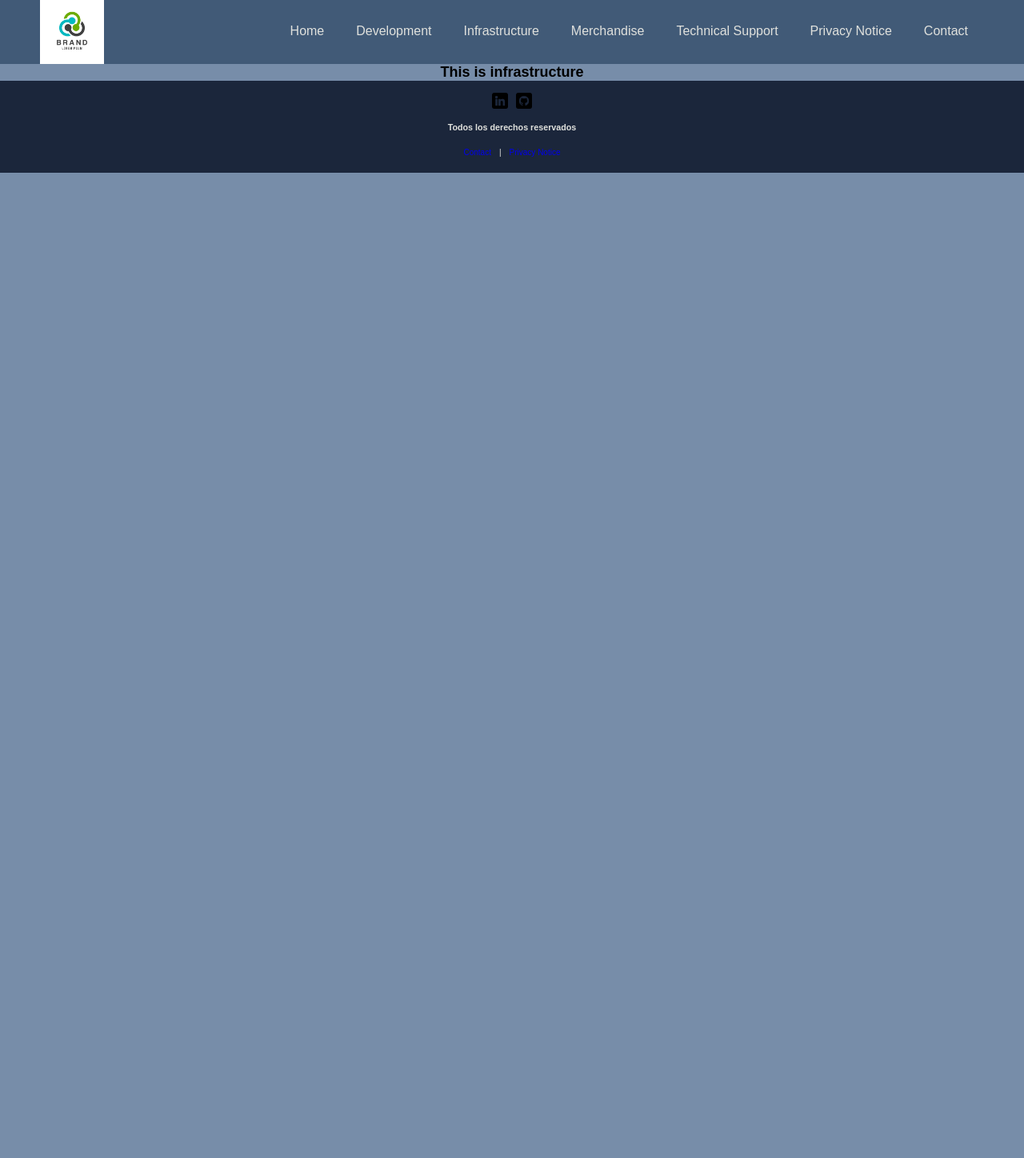
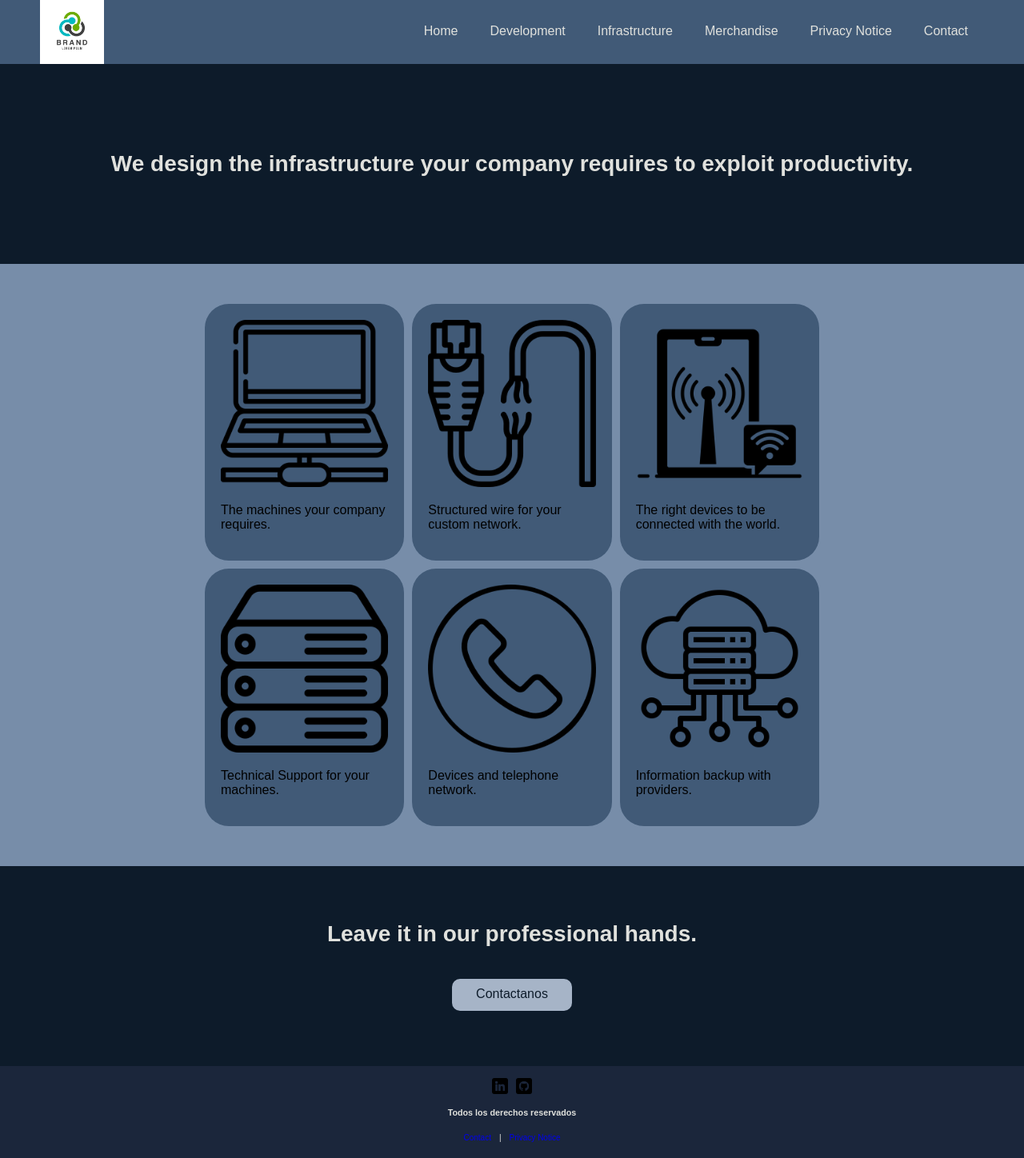
Before and after one commit to BPM17/Kabeldi, a Django app: page /infrastructure in a window 1280 px wide. Shown: the whole page at 80% size. Before the commit the page ends 216 px from the top, so only its background shows below. Run offline with Django 5.2, Linux system fonts and the light colour scheme.

Commit message:
Infrastructure web page is almost done working on details

```diff
--- a/Kabeldi/Kabeldi/urls.py
+++ b/Kabeldi/Kabeldi/urls.py
@@ -25,7 +25,6 @@ urlpatterns = [
     path("", views.index, name="index"),
     path("development", views.Development, name="development"),
     path("infrastructure", views.Infrastructure, name="infrastructure"),
-    path("technicalSupport", views.TechnicalSupport, name="technicalSupport"),
     path("contact", views.Contact, name="contact"),
     path("privacyNotice", views.PrivacyNotice, name="privacyNotice"),
     path("merchandise", views.Merchandise, name="merchandise"),
--- a/Kabeldi/kabeldi_app/static/css/styles.css
+++ b/Kabeldi/kabeldi_app/static/css/styles.css
@@ -234,7 +234,7 @@ a{
 }
 
 .container{
-    width: 60%;
+    width: 50%;
     height: 40rem;
     margin: 10% auto;
     display: flex;
@@ -246,7 +246,7 @@ a{
 
 
 form{
-    width: 80%;
+    width: 70%;
     height: 30rem;
     color: var(--letra);
 }
@@ -312,6 +312,7 @@ form{
 
 .slogan{
     display: flex;
+    flex-direction: column;
     justify-content: center;
     align-items: center;
     width: 100%;
@@ -320,3 +321,16 @@ form{
     background-color: var(--terciario);
     color: var(--letra);
 }
+
+.slogan a{
+    text-decoration: none;
+    width: 15rem;
+    height: 4rem;
+    margin-top: 4rem;
+    color: var(--terciario);
+    background-color: var(--cuarto);
+    text-align: center;
+    vertical-align: middle;
+    border-radius: 1rem;
+    padding: 1rem;
+}
--- a/Kabeldi/kabeldi_app/templates/development.html
+++ b/Kabeldi/kabeldi_app/templates/development.html
@@ -69,6 +69,7 @@
     </section>
     <section class="slogan">
         <h2>To have the best solution for each problem it´s required the correct tool.</h2>
+        <a href="/contact">Contactanos</a>
     </section>
     <section>
         {% include 'footer.html' %}
--- a/Kabeldi/kabeldi_app/templates/header.html
+++ b/Kabeldi/kabeldi_app/templates/header.html
@@ -9,7 +9,6 @@
         <a href="/development">Development</a>
         <a href="/infrastructure">Infrastructure</a>
         <a href="/merchandise">Merchandise</a>
-        <a href="/technicalSupport">Technical Support</a>
         <a href="/privacyNotice">Privacy Notice</a>
         <a href="/contact">Contact</a>
     </div>
--- a/Kabeldi/kabeldi_app/templates/index.html
+++ b/Kabeldi/kabeldi_app/templates/index.html
@@ -37,10 +37,6 @@
                 <img src="{% static 'img/merchandise.png' %}" alt="">
                 <p>Merchanise</p>
             </div>
-            <div class="service">
-                <img src="{% static 'img/technicalSupport.png' %}" alt="">
-                <p>Technical Support</p>
-            </div>
         </div>
     </div>
     </section>
--- a/Kabeldi/kabeldi_app/templates/infrastructure.html
+++ b/Kabeldi/kabeldi_app/templates/infrastructure.html
@@ -14,7 +14,62 @@
     <section class="sectionMenu">
         {% include 'header.html' %}
     </section>
-    <h3>This is infrastructure</h3>
+    <section class="slogan">
+        <h2>We design the infrastructure your company requires to exploit productivity.</h2>
+    </section>
+    <section class = "technologies">
+        <div class = "technology" style="grid-column-start: 1 / 3; grid-column-end: 1 / 3; grid-row-start: 1 / 2; grid-row-end: 1 / 2">
+            <div class="logos">
+                <img src="{% static 'img/maquinas.png' %}" alt="">
+            </div>
+            <div>
+                <p>The machines your company requires.</p>
+            </div>
+        </div>
+        <div class = "technology" style="grid-column-start: 2 / 3; grid-column-end: 2 / 3; grid-row-start: 1 / 2; grid-row-end: 1 / 2">
+            <div class="logos">
+                <img src="{% static 'img/cableado.png' %}" alt="">
+            </div>
+            <div>
+                <p>Structured wire for your custom network.</p>
+            </div>
+        </div>
+        <div class = "technology" style="grid-column-start: 3 / 3; grid-column-end: 3 / 3; grid-row-start: 1 / 2; grid-row-end: 1 / 2">
+            <div class="logos">
+                <img src="{% static 'img/conectividad.png' %}" alt="">
+            </div>
+            <div>
+                <p>The right devices to be connected with the world.</p>
+            </div>
+        </div>
+        <div class = "technology" style="grid-column-start: 1 / 3; grid-column-end: 1 / 3; grid-row-start: 2 / 2; grid-row-end: 2 / 2">
+            <div class="logos">
+                <img src="{% static 'img/servidor.png' %}" alt="">
+            </div>
+            <div>
+                <p>Technical Support for your machines.</p>
+            </div>
+        </div>
+        <div class = "technology" style="grid-column-start: 2 / 3; grid-column-end: 2 / 3; grid-row-start: 2 / 2; grid-row-end: 2 / 2">
+            <div class="logos">
+                <img src="{% static 'img/telefonia.png' %}" alt="">
+            </div>
+            <div>
+                <p>Devices and telephone network.</p>
+            </div>
+        </div>
+        <div class = "technology" style="grid-column-start: 3 / 3; grid-column-end: 3 / 3; grid-row-start: 2 / 2; grid-row-end: 2 / 2">
+            <div class="logos">
+                <img src="{% static 'img/cloud.png' %}" alt="">
+            </div>
+            <div>
+                <p>Information backup with providers.</p>
+            </div>
+        </div>
+    </section>
+    <section class="slogan">
+        <h2>Leave it in our professional hands.</h2>
+        <a href="/contact">Contactanos</a>
     </section>
     <section>
         {% include 'footer.html' %}
--- a/Kabeldi/kabeldi_app/views.py
+++ b/Kabeldi/kabeldi_app/views.py
@@ -19,9 +19,6 @@ def Development(request):
 def Infrastructure(request):
     return render(request, 'infrastructure.html')
 
-def TechnicalSupport(request):
-    return render(request, 'technicalSupport.html')
-
 def Contact(request):
     form = Client()
     return render(request, 'contact.html', {"form":form})
```
Also changed, not shown: Kabeldi/kabeldi_app/templates/technicalSupport.html (deleted, +0 -24 lines), Kabeldi/kabeldi_app/static/img/cableado.png (added), Kabeldi/kabeldi_app/static/img/cloud.png (added), Kabeldi/kabeldi_app/static/img/conectividad.png (added), Kabeldi/kabeldi_app/static/img/maquinas.png (added), Kabeldi/kabeldi_app/static/img/maquinas2.png (added), Kabeldi/kabeldi_app/static/img/redes.png (added), Kabeldi/kabeldi_app/static/img/servidor.png (added), Kabeldi/kabeldi_app/static/img/telefonia.png (added).
